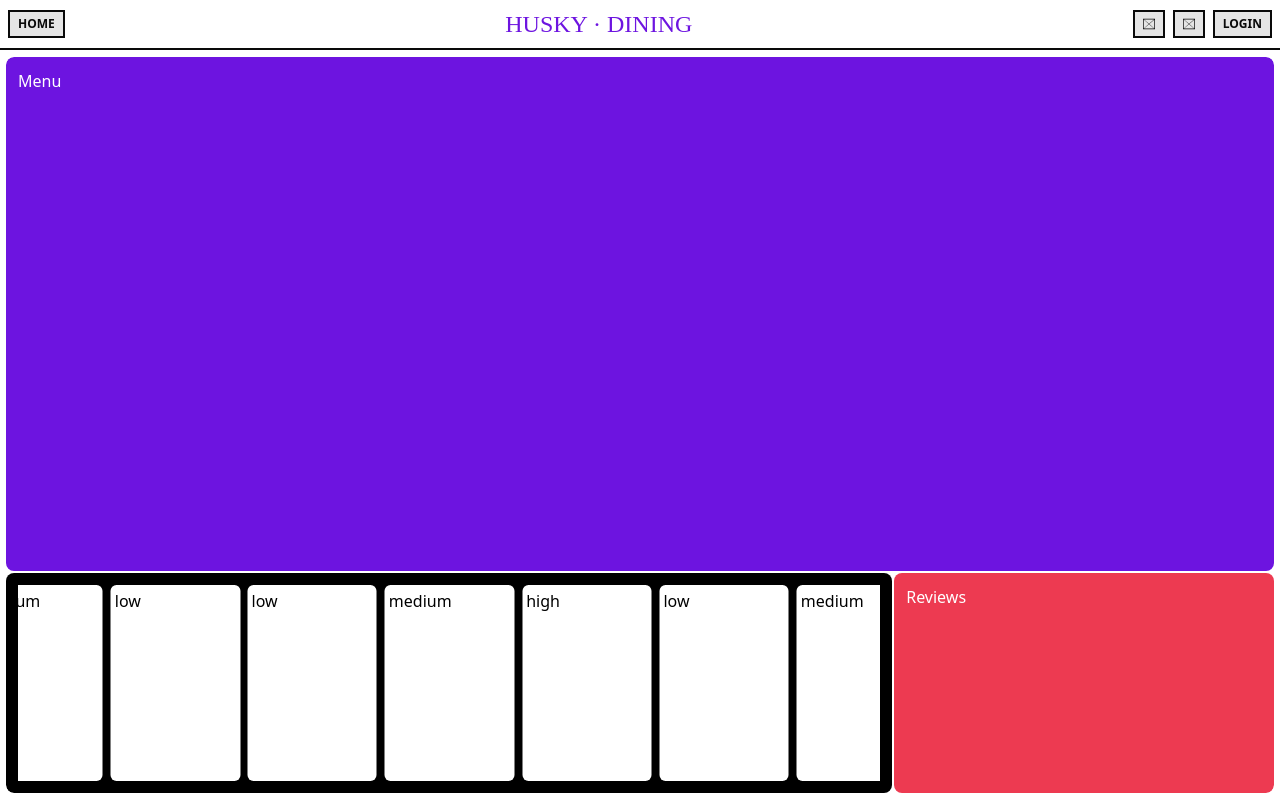
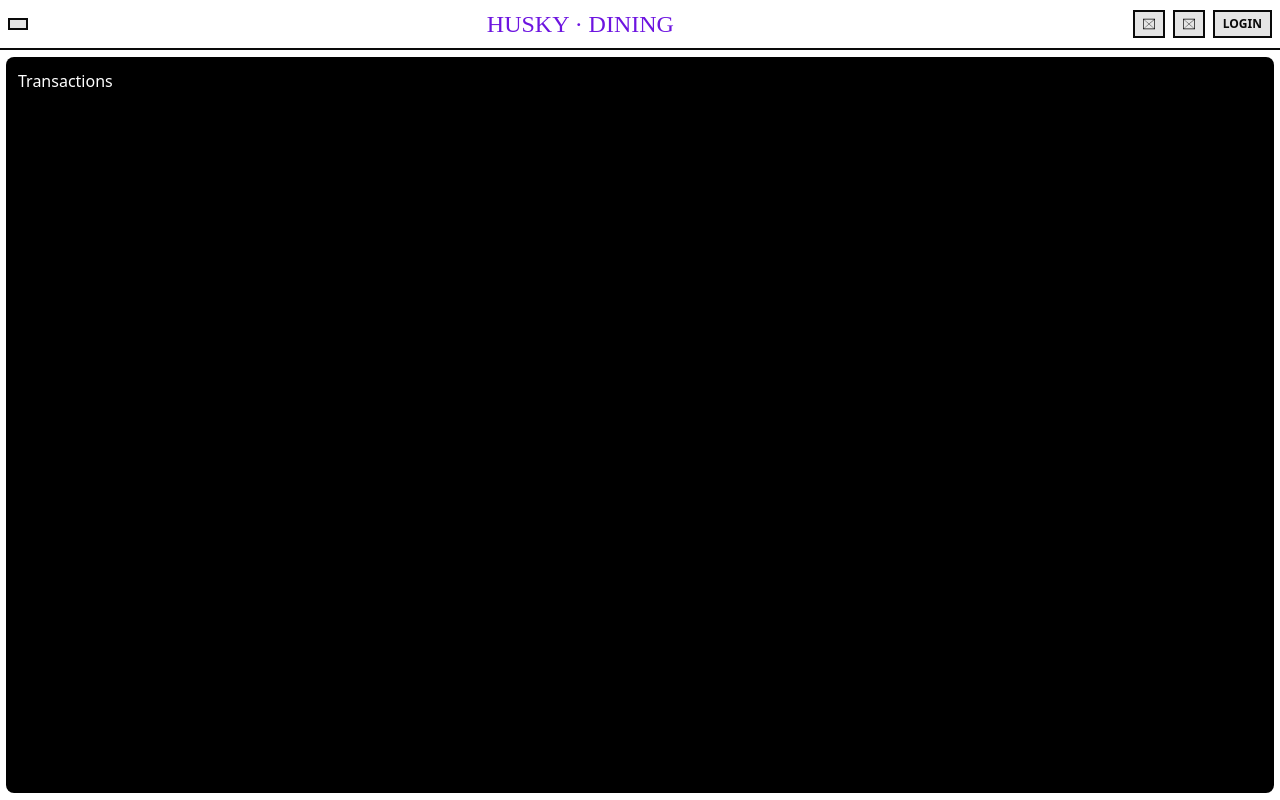
Before and after one commit to Thudles/Senior_Design_Test, a React (Vite) app in the folder Frontend/: page /transaction in a window 1280 px wide. Before the commit this address led to /. Built offline with nearby package versions, Linux system fonts and the light colour scheme; a web font is replaced by a local one.

Commit message:
reviews section changed to transaction

```diff
--- a/Frontend/src/Pages/Reviews.jsx
+++ b/Frontend/src/Pages/Transactions.jsx
@@ -1,13 +1,13 @@
 import React from "react";
 import { Navbar } from "../components/Navbar/Navbar";
 
-export const Reviews = () => {
+export const Transactions = () => {
   return (
     <div className="">
       <div className="flex gap-2 justify-between">
         <Navbar />
         <div className="rounded-lg h-[calc(100vh-64px)] overflow-y-auto w-[100%] bg-black p-3 text-white mt-[51px]">
-          Reviews
+          Transactions
         </div>
       </div>
     </div>
--- a/Frontend/src/components/Home/Reviews.jsx
+++ /dev/null
@@ -1,11 +0,0 @@
-import React from "react";
-
-export const Reviews = ({ color, colspan }) => {
-  return (
-    <div
-      className={`${colspan} row-span-4 rounded-lg ${color} p-3 text-white h-[100%]`}
-    >
-      Reviews
-    </div>
-  );
-};
--- /dev/null
+++ b/Frontend/src/components/Home/Transactions.jsx
@@ -0,0 +1,21 @@
+import React from "react";
+import { Panel, PanelGroup, PanelResizeHandle } from "react-resizable-panels";
+
+export const Transactions = ({ color }) => {
+  return (
+    <div className={`rounded-lg ${color} p-3 text-white h-[100%]`}>
+      <PanelGroup direction="vertical">
+        <Panel defaultSize={90} className="p-2">
+          History
+        </Panel>
+        <PanelResizeHandle disabled="true" className="h-2" />
+        <Panel
+          defaultSize={10}
+          className="border-dotted border-2 border-white p-2"
+        >
+          Donate
+        </Panel>
+      </PanelGroup>
+    </div>
+  );
+};
--- a/Frontend/src/main.jsx
+++ b/Frontend/src/main.jsx
@@ -8,7 +8,7 @@
 import { Home } from "./Pages/Home/Home";
 import { Account } from "./Pages/Account";
 import { Menu } from "./Pages/Menu";
-import { Reviews } from "./Pages/Reviews";
+import { Transactions } from "./Pages/Transactions";
 import { Request } from "./Pages/Request";
 import { Login } from "./Pages/Login";
 import { Register } from "./Pages/Register";
@@ -30,7 +30,7 @@
           <Route path="account" element={<Account />} />
         </Route>
         <Route path="/menu" element={<Menu />} />
-        <Route path="/review" element={<Reviews />} />
+        <Route path="/transaction" element={<Transactions />} />
         <Route path="/request" element={<Request />} />
       </Route>
       {/* Redirect all other routes */}
```
